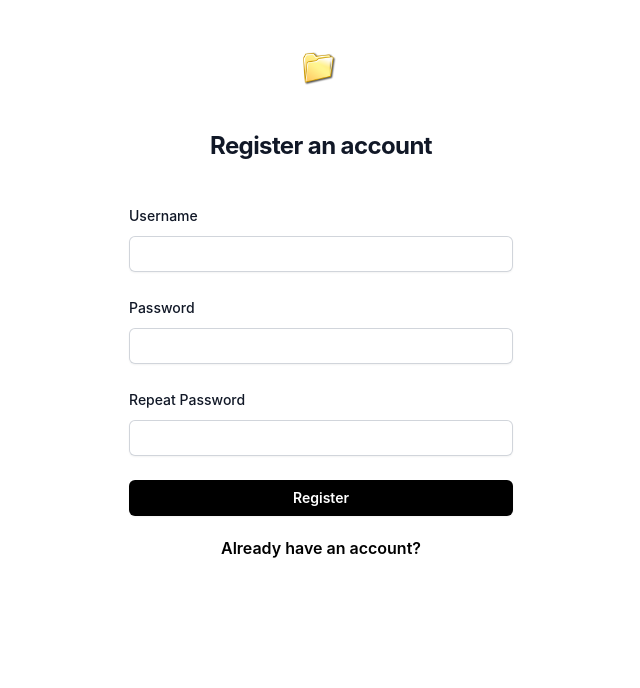
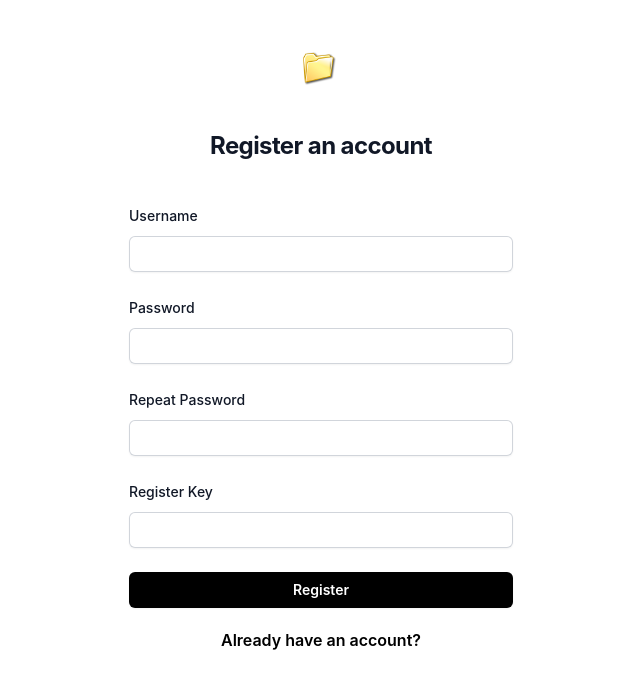
Before and after one commit to VishnuVardhanBR/fyles, a React (Create React App) app in the folder frontend/: page /register in a window 1280 px wide. Shown: the top 688 px of the page, without its empty margins (319-959 px from the left). Built offline with nearby package versions, Linux system fonts and the light colour scheme.

Commit message:
register key

```diff
--- a/frontend/src/components/LoginPage.js
+++ b/frontend/src/components/LoginPage.js
@@ -12,7 +12,7 @@ export default function LoginPage() {
 	const handleLogin = async (event) => {
 		event.preventDefault();
 		try {
-			console.log(process.env.REACT_APP_BACKEND_URL + "/login");
+			// console.log(process.env.REACT_APP_BACKEND_URL + "/login");
 			const response = await axios.post(
 				process.env.REACT_APP_BACKEND_URL + "/login",
 				{
@@ -29,7 +29,7 @@ export default function LoginPage() {
 			window.location.reload();
 		} catch (error) {
 			alert("Error while logging in");
-			console.log("Error while logging in" + error);
+			// console.log("Error while logging in" + error);
 		}
 	};
 
--- a/frontend/src/components/RegisterPage.js
+++ b/frontend/src/components/RegisterPage.js
@@ -6,13 +6,17 @@ import { useNavigate } from "react-router-dom";
 export default function RegisterPage() {
 	const [username, setUsername] = useState("");
 	const [password, setPassword] = useState("");
+	const [registerKey, setRegisterKey] = useState("");
 	const navigate = useNavigate();
-
 
 	const handleRegister = (event) => {
 		event.preventDefault();
 		axios
-			.post(process.env.REACT_APP_BACKEND_URL+"/register", { username, password })
+			.post(process.env.REACT_APP_BACKEND_URL + "/register", {
+				username,
+				password,
+				registerKey,
+			})
 			.then(() => {
 				alert("Registration successful");
 				setUsername("");
@@ -20,8 +24,8 @@ export default function RegisterPage() {
 				navigate("/login");
 			})
 			.catch((error) => {
-				alert('Error')
-				console.log('Unable to register')
+				alert("Error");
+				console.log("Unable to register");
 			});
 	};
 
@@ -49,7 +53,7 @@ export default function RegisterPage() {
 								name="username"
 								type="text"
 								value={username}
-								onChange={(e)=>setUsername(e.target.value)}
+								onChange={(e) => setUsername(e.target.value)}
 								autoComplete="username"
 								required
 								className="pl-2 block w-full rounded-md border-0 py-1.5 text-gray-900 shadow-sm ring-1 ring-inset ring-gray-300 placeholder:text-gray-400 focus:ring-2 focus:ring-inset focus:ring-gray-600 sm:text-sm sm:leading-6"
@@ -71,7 +75,7 @@ export default function RegisterPage() {
 								name="password"
 								type="password"
 								value={password}
-								onChange={(e)=>setPassword(e.target.value)}
+								onChange={(e) => setPassword(e.target.value)}
 								autoComplete="current-password"
 								required
 								className="pl-2 block w-full rounded-md border-0 py-1.5 text-gray-900 shadow-sm ring-1 ring-inset ring-gray-300 placeholder:text-gray-400 focus:ring-2 focus:ring-inset focus:ring-gray-600 sm:text-sm sm:leading-6"
@@ -98,7 +102,27 @@ export default function RegisterPage() {
 							/>
 						</div>
 					</div>
-
+					<div>
+						<div className="flex items-center justify-between">
+							<label
+								htmlFor="register-key"
+								className="block text-sm font-medium leading-6 text-gray-900"
+							>
+								Register Key
+							</label>
+						</div>
+						<div className="mt-2">
+							<input
+								id="register-key"
+								name="register-key"
+								type="password"
+								value={registerKey}
+								onChange={(e) => setRegisterKey(e.target.value)}
+								required
+								className="pl-2 block w-full rounded-md border-0 py-1.5 text-gray-900 shadow-sm ring-1 ring-inset ring-gray-300 placeholder:text-gray-400 focus:ring-2 focus:ring-inset focus:ring-gray-600 sm:text-sm sm:leading-6"
+							/>
+						</div>
+					</div>
 					<div>
 						<button
 							type="submit"
```
Also changed, not shown: 2 other files (tests, documents, lock files or other folders).
